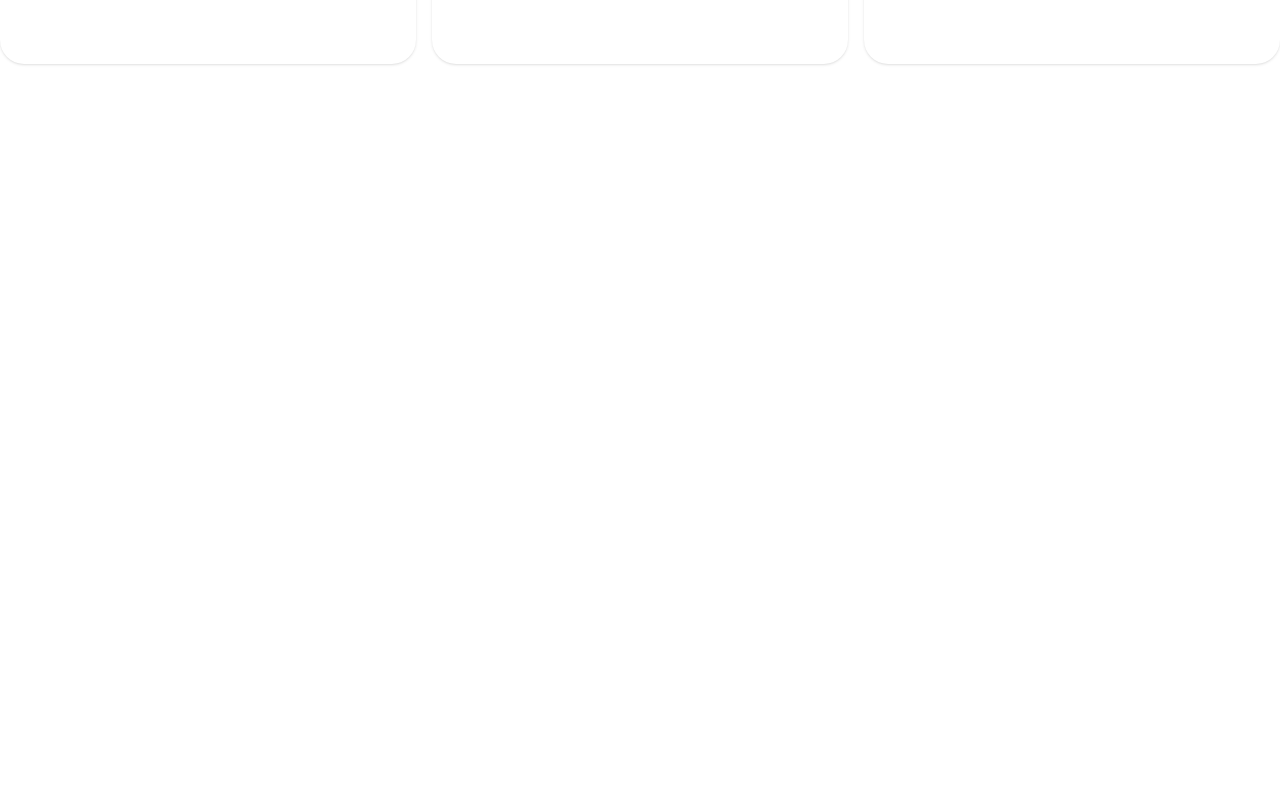
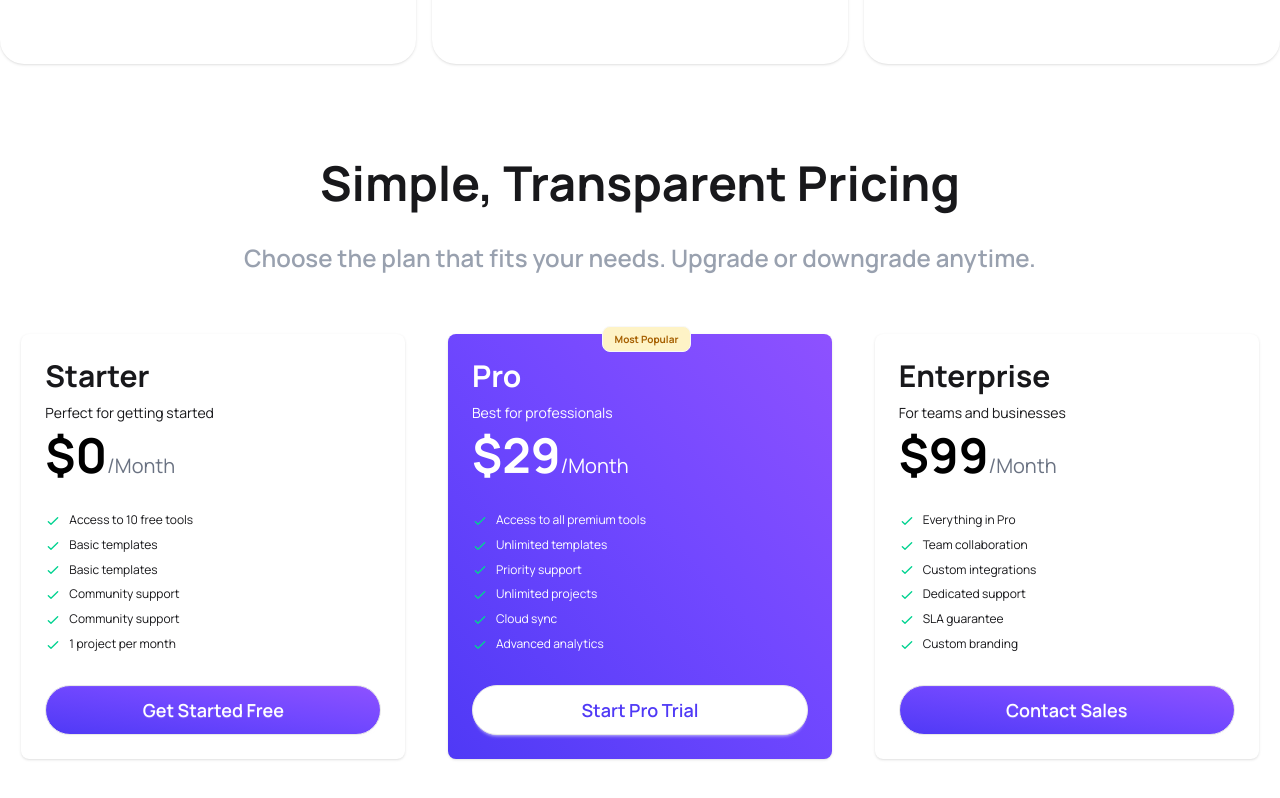
Before and after one commit to sabikuntazina/DigiTools-Platform, a React (Vite) app: page / in a window 1280 px wide. Shown: the part 1556-2354 px from the top of the page. Before the commit the page ends 1660 px from the top, so only its background shows below. Built offline with nearby package versions, Linux system fonts and the light colour scheme.

Commit message:
Transparent card added dynamically

```diff
--- a/src/App.jsx
+++ b/src/App.jsx
@@ -3,6 +3,7 @@ import HeroSection from './Components/HeroSection/HeroSection'
 import Navbar from './Components/Navbar/Navbar'
 import PopularSection from './Components/PopularSection/PopularSection'
 import Steps from './Components/Steps/Steps'
+import TransprentPricing from './Components/TransprentPricing/TransprentPricing'
 
 function App() {
 
@@ -12,6 +13,7 @@ function App() {
     <HeroSection></HeroSection>
     <PopularSection></PopularSection>
     <Steps></Steps>
+    <TransprentPricing></TransprentPricing>
 
     </div>
   )
--- a/src/Components/Steps/Steps.jsx
+++ b/src/Components/Steps/Steps.jsx
@@ -27,10 +27,10 @@ const steps = [
 
 const Steps = () => {
     return (
-    <div className='max-w-7xl mx-auto my-10'>
-         <div className='grid md:grid-cols-3 gap-4'>
+    <div className='max-w-7xl mx-auto my-10 '>
+         <div className='grid md:grid-cols-3 gap-4 place-items-center'>
           {
-            steps.map(step=><StepsCard step={step}></StepsCard>)
+            steps.map(step=><StepsCard key={step.id} step={step}></StepsCard>)
        }
      </div>
     </div>
--- /dev/null
+++ b/src/Components/TransprentPricing/TansparentFeatures.jsx
@@ -0,0 +1,12 @@
+import React from 'react';
+
+const TansparentFeatures = ({feature}) => {
+    return (
+       <li>
+        <svg xmlns="http://www.w3.org/2000/svg" className="size-4 me-2 inline-block text-success" fill="none" viewBox="0 0 24 24" stroke="currentColor"><path strokeLinecap="round" strokeLinejoin="round" strokeWidth="2" d="M5 13l4 4L19 7" /></svg>
+        <span>{feature}</span>
+      </li>
+    );
+};
+
+export default TansparentFeatures;
--- /dev/null
+++ b/src/Components/TransprentPricing/TransparentPricingCard.jsx
@@ -0,0 +1,52 @@
+import React from "react";
+import TansparentFeatures from "./TansparentFeatures";
+
+const TransparentPricingCard = ({ price }) => {
+  return (
+    <div
+      className={`card w-96 bg-base-100 shadow-sm ${price.tag === "Most Popular" && "bg-linear-to-bl from-violet-500 to-[#4F39F6] text-white"} hover:scale-100 hover:shadow-xl
+                transition duration-300 mt-10 `}
+    >
+      <div className="card-body">
+        {price.tag === "Most Popular" && (
+          <span className="badge badge-xs absolute -top-2 left-[40%] p-3 bg-amber-100 text-yellow-700 font-bold ">
+            Most Popular
+          </span>
+        )}
+
+        <h2 className="text-3xl font-bold">{price.planName}</h2>
+        <p>{price.description}</p>
+        <h2
+          className={`text-xl text-gray-500 ${price.tag === "Most Popular" && "text-white"} `}
+        >
+          <span
+            className={`text-5xl text-black font-bold ${price.tag === "Most Popular" && "text-white"}`}
+          >
+            ${price.price}
+          </span>
+          /Month
+        </h2>
+        <ul
+          className={`mt-6 flex flex-col gap-2 text-xs flex-1 price.tag==="Most Popular" && "text-white"}`}
+        >
+          {price.features.map((feature) => (
+            <TansparentFeatures feature={feature}></TansparentFeatures>
+          ))}
+        </ul>
+        <div className="mt-6">
+          <button
+            className={`btn rounded-full ${
+              price.tag === "Most Popular"
+                ? "bg-white text-[#4F39F6]"
+                : "bg-linear-to-bl from-violet-500 to-[#4F39F6] text-white"
+            } text-lg font-semibold w-full py-6`}
+          >
+            {price.buttonText}
+          </button>
+        </div>
+      </div>
+    </div>
+  );
+};
+
+export default TransparentPricingCard;
--- /dev/null
+++ b/src/Components/TransprentPricing/TransprentPricing.jsx
@@ -0,0 +1,69 @@
+import React from 'react';
+import TransparentPricingCard from './TransparentPricingCard';
+const pricingPlans = [
+  {
+    id: 1,
+    planName: "Starter",
+    price: 0,
+    billing: "Month",
+    description: "Perfect for getting started",
+    features: [
+      "Access to 10 free tools",
+      "Basic templates",
+      "Basic templates",
+      "Community support",
+      "Community support",
+      "1 project per month"
+    ],
+    buttonText: "Get Started Free"
+  },
+  {
+    id: 2,
+    planName: "Pro",
+    price: 29,
+    billing: "Month",
+    description: "Best for professionals",
+    tag: "Most Popular",
+    features: [
+      "Access to all premium tools",
+      "Unlimited templates",
+      "Priority support",
+      "Unlimited projects",
+      "Cloud sync",
+      "Advanced analytics"
+    ],
+    buttonText: "Start Pro Trial"
+  },
+  {
+    id: 3,
+    planName: "Enterprise",
+    price: 99,
+    billing: "Month",
+    description: "For teams and businesses",
+    features: [
+      "Everything in Pro",
+      "Team collaboration",
+      "Custom integrations",
+      "Dedicated support",
+      "SLA guarantee",
+      "Custom branding"
+    ],
+    buttonText: "Contact Sales"
+  }
+];
+
+const TransprentPricing = () => {
+    return (
+        <div className='lg:max-w-7xl lg:mx-auto space-y-5 my-20'>
+            <h1 className='text-center text-3xl leading-relaxed md:text-5xl font-bold'>Simple, Transparent Pricing</h1>
+            <p className='text-center text-xl  md:text-2xl font-semibold text-gray-400'>Choose the plan that fits your needs. Upgrade or downgrade anytime.</p>
+           <div className='grid md:grid-cols-3  place-items-center'>
+             {
+                pricingPlans.map(price=><TransparentPricingCard key={price.id} price={price}></TransparentPricingCard>)
+            }
+           </div>
+        </div>
+    );
+};
+
+export default TransprentPricing;
```
